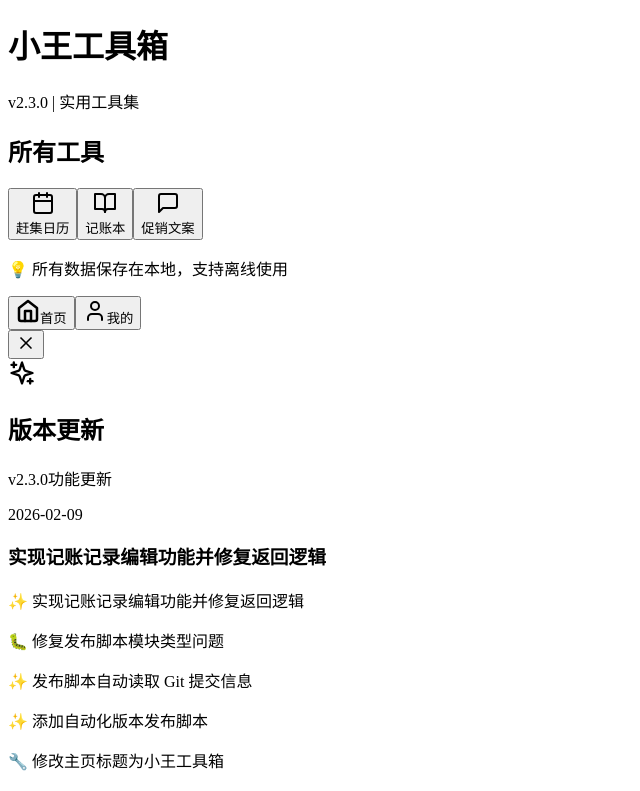
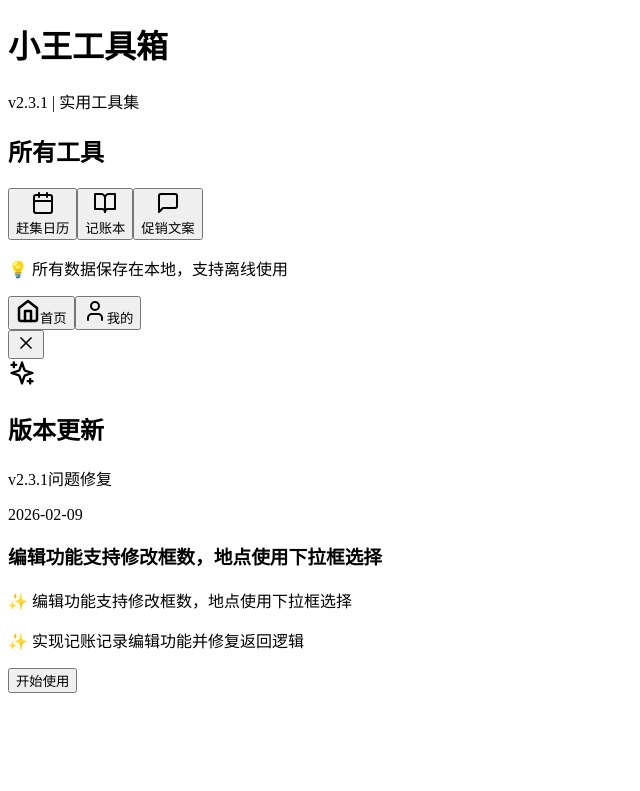
Before and after one commit to Awfp1314/FruitSetting, a React (Vite) app: page /#home in a window 1280 px wide. Shown: the top 791 px of the page, without its empty margins (0-640 px from the left). Built offline with nearby package versions, Linux system fonts and the light colour scheme; the HTML template or start-up script is replaced by a standard one.

Commit message:
chore: 发布 v2.3.1 - 编辑功能支持修改框数，地点使用下拉框选择

```diff
--- a/package.json
+++ b/package.json
@@ -1,7 +1,7 @@
 {
   "name": "laowang-toolbox",
   "private": true,
-  "version": "2.3.0",
+  "version": "2.3.1",
   "type": "module",
   "description": "老王工具箱 - 专为小生意人打造的实用工具集",
   "author": "老王",
--- a/src/constants/changelog.js
+++ b/src/constants/changelog.js
@@ -3,6 +3,15 @@
 // type: 'major' | 'minor' | 'patch'
 
 export const CHANGELOG = {
+  '2.3.1': {
+    date: '2026-02-09',
+    type: 'patch',
+    title: '编辑功能支持修改框数，地点使用下拉框选择',
+    changes: [
+      '✨ 编辑功能支持修改框数，地点使用下拉框选择',
+      '✨ 实现记账记录编辑功能并修复返回逻辑',
+    ],
+  },
   '2.3.0': {
     date: '2026-02-09',
     type: 'minor',
@@ -75,7 +84,7 @@ export const CHANGELOG = {
 };
 
 // 获取当前版本
-export const CURRENT_VERSION = '2.3.0';
+export const CURRENT_VERSION = '2.3.1';
 
 // 获取版本类型的中文名称
 export const getVersionTypeName = (type) => {
```
